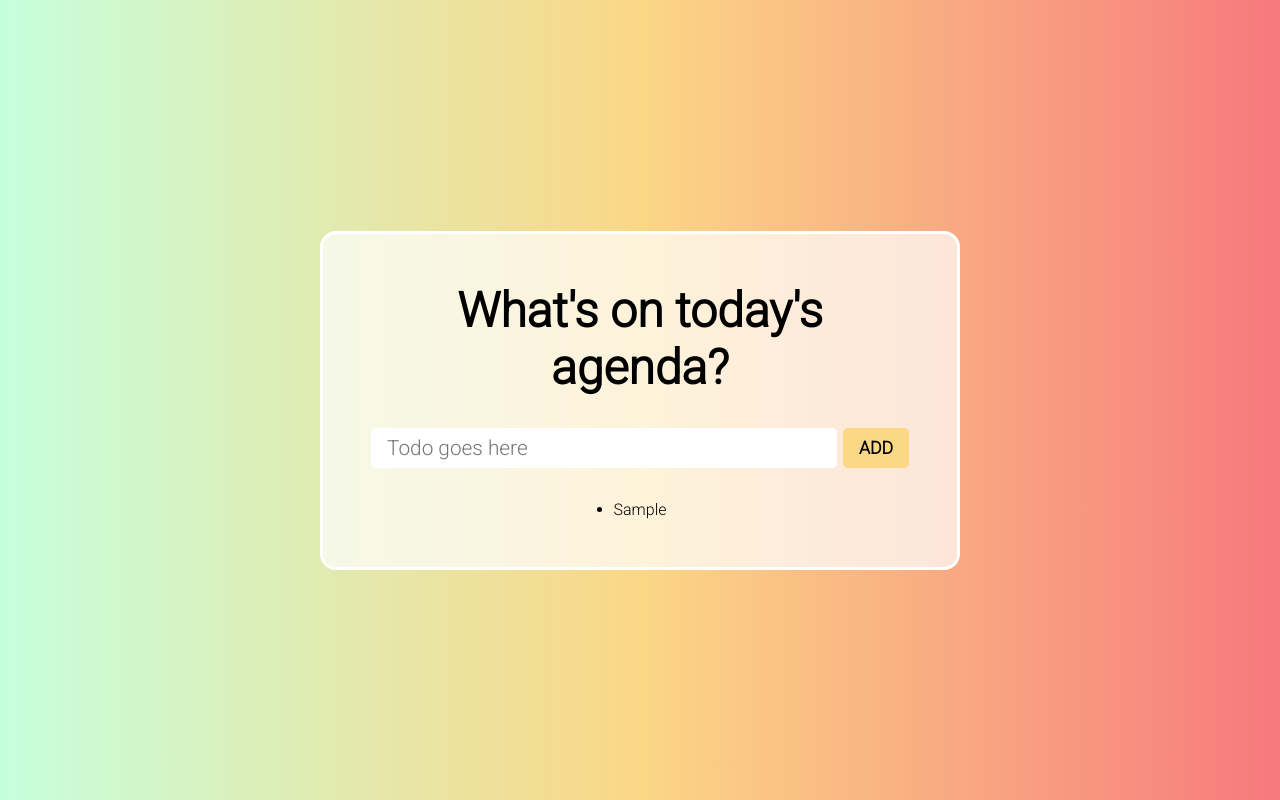
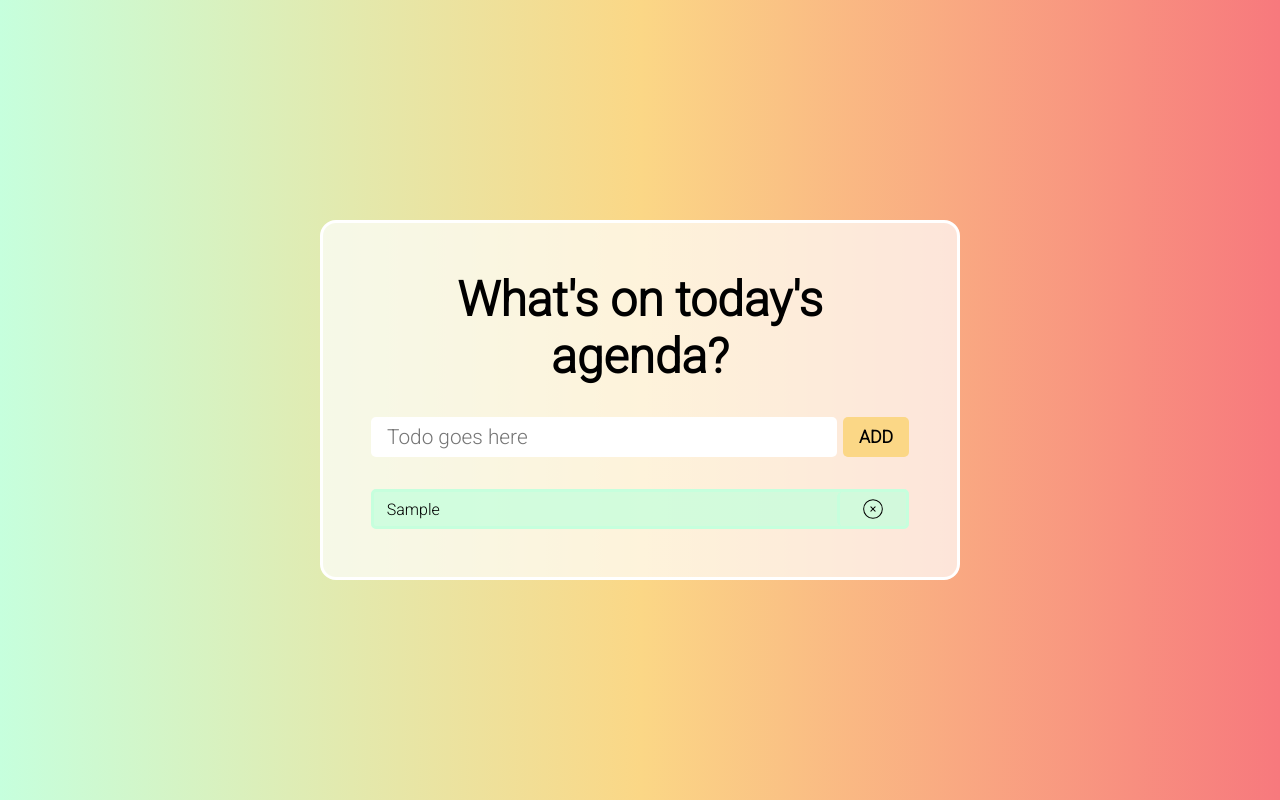
Before and after one commit to NedzadDonlagic04/reactjs-todo-list, a React (Vite) app: page / in a window 1280 px wide. Both pictures are taken after typing "Sample" into the empty fields and a click on the button "ADD". Built offline with nearby package versions, Linux system fonts and the light colour scheme.

Commit message:
Added TodoItems component functionality

```diff
--- a/src/components/TodoItems.jsx
+++ b/src/components/TodoItems.jsx
@@ -1,7 +1,13 @@
-function TodoItems({todos}) {
+import { CiCircleRemove } from 'react-icons/ci';
+
+function TodoItems(props) {
 	return (
-		<ul>
-			{todos.map((val, i) => <li key={i}>{val.text}</li>)}
+		<ul className="todo-items-container">
+			{props.todos.map((val, i) =>
+				<li className={'todo-item ' + val.addedClass} key={i}>
+					<p className="todo-item-text">{val.text}</p>
+					<button className={"item-delete-button " + val.addedClass} onClick={() => props.onClick(val.id)}><CiCircleRemove /></button>
+				</li>)}
 		</ul>
 	);
 }
```
